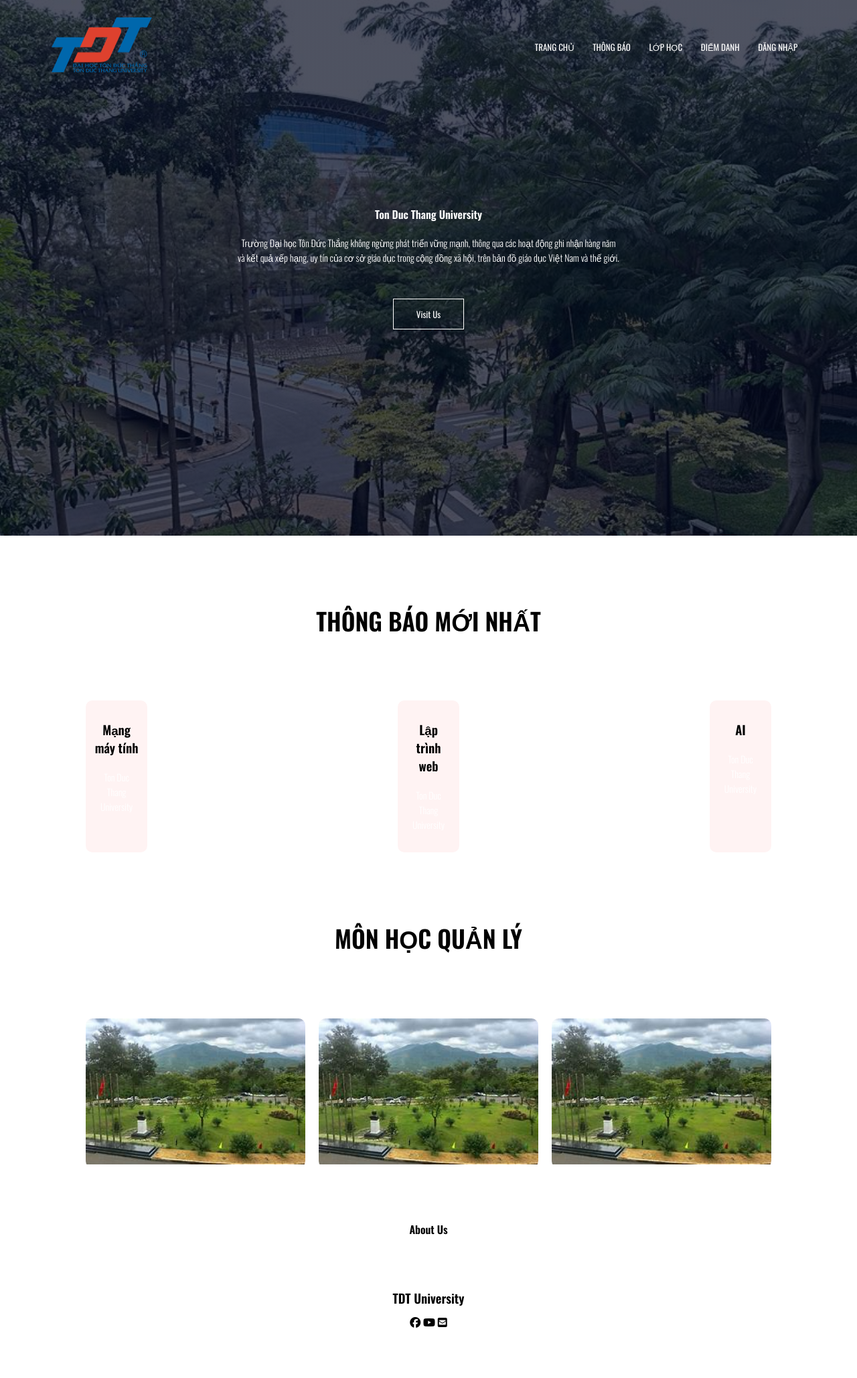
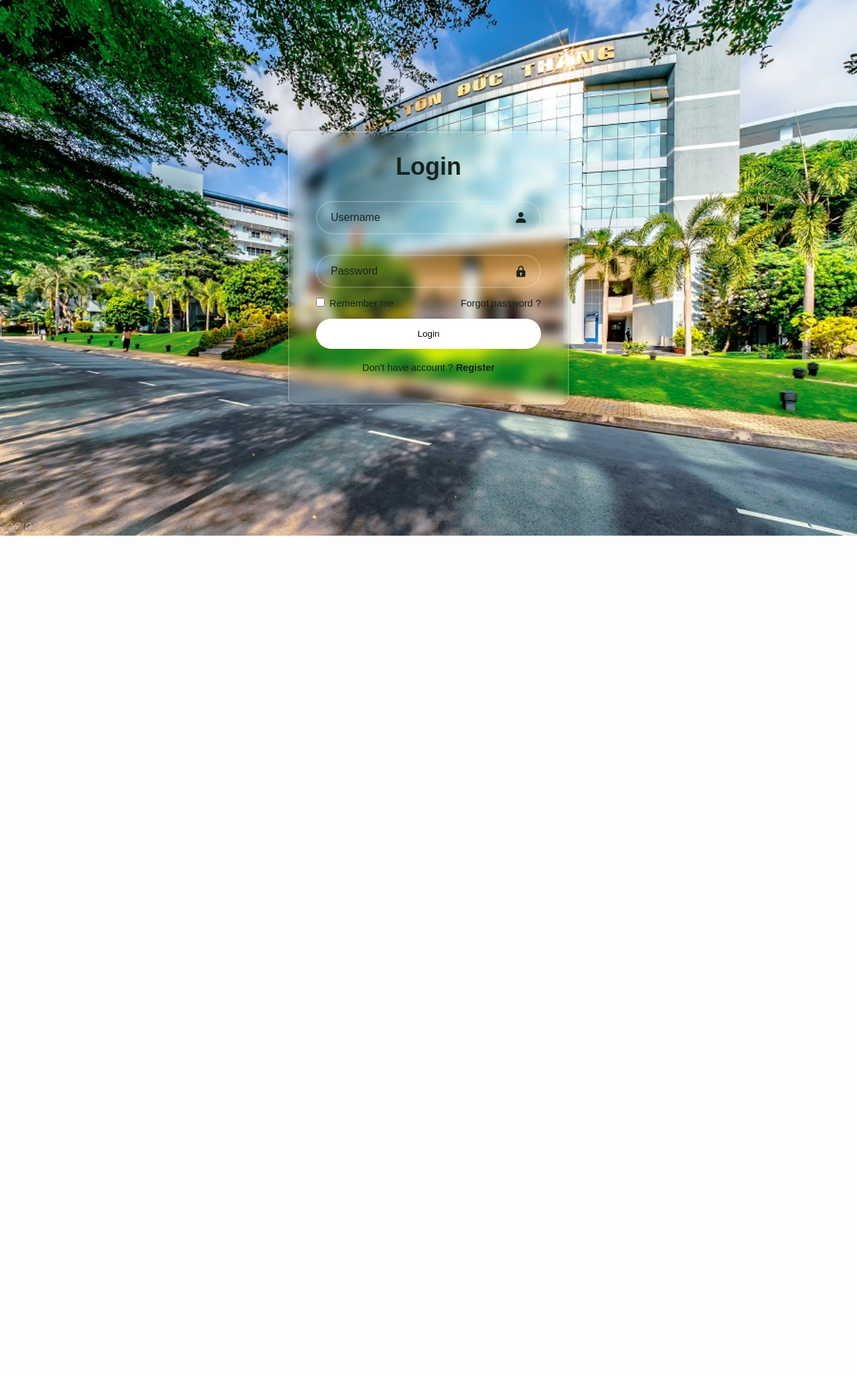
Before and after one commit to strongermany/web_gv, a PHP site: page /web_gv/ in a window 1280 px wide. Shown: the whole page at 67% size. After the commit the page ends 800 px from the top, so only its background shows below. Run offline with PHP 8.4, Linux system fonts and the light colour scheme; data that the repository does not hold is empty.

Commit message:
login complete

```diff
--- a/apps/Controllers/index.php
+++ b/apps/Controllers/index.php
@@ -7,19 +7,54 @@
     }
     public function index()
     {
-        $this->homePage();
+        return $this->login();
     }
-    public function homePage()
-    {
-        $homemodel = $this->load->model('HomeModel');
 
-        $data['list'] = $homemodel->listClass('tbl_class_object');
+    public function login() {
+        session::init();
+        if(Session::get('login')== true){
+            header("Location:".Base_URL."HomeController");
+        }
+        $this->load->view('login');
 
-        // Remove var_dump and exit
-        $this->load->view('header', $data);
-        $this->load->view('homePage');
-        $this->load->view('footer');
+     }
+
+
+    public function Dashboard(){
+        Session::checkSession();
+        header("Location:".Base_URL."HomeController");
     }
+    public function authentication_login(){
+        $username = $_POST['Username'];
+        $password = $_POST['Password'];
+        echo $username;
+        echo $password;
+        $table_admin = 'tbl_admin';
+        $loginmodel = $this->load->model('LoginModel');
+        $count = $loginmodel->login($table_admin,$username,$password);
+
+        if($count == 0){
+            $message['msg']= 'User name or password is incorrect';
+            header("Location:".Base_URL."index");
+        }else{
+            $result =$loginmodel->getLogin($table_admin,$username,$password);
+            Session::init();
+            Session::set('login',true);//check user login or not
+            Session::set('Admin_name',$result[0]['Admin_name']);
+            Session::set('Admin_Id',$result[0]['Admin_Id']);
+            //cho $result[0]['Admin_name'];
+            // echo $result[0]['password'];
+            header("Location:".Base_URL."index/Dashboard");
+        }
+    }
+    public function logout(){
+        Session::init();
+        Session::destroy();
+        header("Location:".Base_URL."index");
+
+    }
+
+
     public function classById()
     {
 
@@ -32,4 +67,11 @@
         $this->load->view('listClass', $data);
         $this->load->view('footer');
     }
+    public function notFound()
+    {
+
+        $this->load->view('header');
+        $this->load->view('404');
+        $this->load->view('footer');
+    }
 }
--- /dev/null
+++ b/apps/Views/404.php
@@ -0,0 +1 @@
+<h1>404 NOT FOUND</h1>
--- a/apps/Views/header.php
+++ b/apps/Views/header.php
@@ -4,7 +4,7 @@
 <head>
     <meta charset="UTF-8" />
     <meta name="viewport" content="width=device-width, initial-scale=1.0" />
-    <link rel="stylesheet" href="<?php echo Base_URL?>public/css/styles.css" />
+    <link rel="stylesheet" href="<?php echo Base_URL ?>public/css/styles.css" />
     <link rel="preconnect" href="https://fonts.googleapis.com" />
     <link rel="preconnect" href="https://fonts.gstatic.com" crossorigin />
     <link
@@ -22,15 +22,36 @@
 <body>
     <section class="header">
         <nav>
-            <a href="index.html"><img src="<?php echo Base_URL?>public/images/tdtulogo.webp" /></a>
+            <a href="index.html"><img src="<?php echo Base_URL ?>public/images/tdtulogo.webp" /></a>
             <div class="nav-links" id="navLinks">
                 <i class="fa-solid fa-xmark" onclick="hideMenu()"></i>
                 <ul>
                     <li><a href="">TRANG CHỦ</a></li>
                     <li><a href="">THÔNG BÁO</a></li>
-                    <li><a href="">LỚP HỌC</a></li>
+                    <li class="dropdown">
+                        <a href="#">LỚP HỌC</a>
+                        <ul class="dropdown-menu">
+                            <?php if (!empty($list) && is_array($list)): ?>
+                                <div class="dropdown mb-4">
+
+                                    <select id="classDropdown" class="form-select">
+                                        <?php foreach ($list as $key => $value): ?>
+                                            <?php
+                                            $name = htmlspecialchars($value['Name_class']);
+                                            $id = htmlspecialchars($value['Id_class']);
+                                            ?>
+                                            <option value="<?php echo $id; ?>"><?php echo $name; ?></option>
+                                        <?php endforeach; ?>
+                                    </select>
+                                </div>
+                            <?php else: ?>
+                                <li><a href="#">No classes available</a></li>
+                            <?php endif; ?>
+                        </ul>
+                    </li>
                     <li><a href="">ĐIỂM DANH</a></li>
-                    <li><a href="">ĐĂNG NHẬP</a></li>
+                    <li><a href="<?php echo Base_URL ?>index/logout">ĐĂNG XUẤT</a></li>
+
                 </ul>
             </div>
             <i class="fa-solid fa-bars" onclick="showMenu()"></i>
--- /dev/null
+++ b/apps/Views/login.php
@@ -0,0 +1,36 @@
+<!DOCTYPE html>
+<html lang="en">
+  <head>
+    <meta charset="UTF-8" />
+    <meta name="viewport" content="width=device-width, initial-scale=1.0" />
+    <title>Document</title>
+    <link
+      href="https://unpkg.com/boxicons@2.1.4/css/boxicons.min.css"
+      rel="stylesheet"
+    />
+    <link href="<?php echo Base_URL?>public/css/form.css" rel="stylesheet" />
+  </head>
+  <body>
+    <div class="wrapper">
+      <form autocomplete="off" action="<?php echo Base_URL?>index/authentication_login" method="POST">
+        <h1>Login</h1>
+        <div class="input-box">
+          <input type="text" name="Username" placeholder="Username" required />
+          <i class="bx bxs-user"></i>
+        </div>
+        <div class="input-box">
+          <input type="password"  name="Password" placeholder="Password" required />
+          <i class="bx bxs-lock"></i>
+        </div>
+        <div class="remember-forgot">
+          <label><input type="checkbox" /> Remember me</label>
+          <a href="#">Forgot password ?</a>
+        </div>
+        <button type="submit" class="btn">Login</button>
+        <div class="register-link">
+          <p>Don't have account ? <a href="#">Register</a></p>
+        </div>
+      </form>
+    </div>
+  </body>
+</html>
--- a/index.php
+++ b/index.php
@@ -1,56 +1,8 @@
-<!DOCTYPE html>
-<html lang="en">
-<head>
-    <meta charset="UTF-8">
-    <meta name="viewport" content="width=device-width, initial-scale=1.0">
-    <title>Document</title>
-</head>
-<body>
-    <?php
-        include_once 'systems/Libs/Main.php';
-        include_once 'systems/Libs/DController.php';
-        include_once 'systems/Libs/DModel.php';
-        include_once 'systems/Libs/Load.php';
-        include_once 'systems/Libs/DataBase.php';
-        include_once 'apps/config/config.php';
+<?php
+    spl_autoload_register(function($class){
+        require_once('systems/Libs/'.$class.'.php');
+    });
+    require_once ('apps/config/config.php');
+    $main = new Main();
 
-        //$main = new Main();
-
-
-        $url = isset($_GET['url']) ? $_GET['url'] : NULL;
-        if($url!=NULL){
-            $url = rtrim($url, '/');
-            $url = filter_var($url, FILTER_SANITIZE_URL);
-            $url = explode('/', $url);
-        }else{
-            unset($url);
-        }
-
-
-        if(isset($url[0])){
-            include_once 'apps/Controllers/'.$url[0].'.php';
-            $controller = new $url[0]();
-            if(isset($url[2])){
-                $controller->{$url[1]}($url[2]);
-            }elseif(isset($url[1])){
-                $controller->{$url[1]}();
-            }else{
-                $controller->index();
-            }
-
-        }
-
-        else{
-            include_once 'apps/Controllers/index.php';
-            $index = new index();
-            $index->index();
-
-        }
-
-
-
-
-    ?>
-
-</body>
-</html>
+?>
--- /dev/null
+++ b/public/css/form.css
@@ -0,0 +1,100 @@
+* {
+    margin: 0;
+    padding: 0;
+    box-sizing: border-box;
+    font-family: "Poppins", sans-serif;
+  }
+
+  body {
+    display: flex;
+    justify-content: center;
+    align-items: center;
+    min-height: 100vh;
+    background: url("../images/login.png") no-repeat;
+    background-size: cover;
+    background-position: center;
+  }
+
+  .wrapper {
+    width: 420px;
+    background: transparent;
+    border: 2px solid rgba(255, 255, 255, 0.2);
+    backdrop-filter: blur(8px);
+    box-shadow: 0 0 10px rgba(0, 0, 0, 0.2);
+    color: #16241d;
+    border-radius: 10px;
+    padding: 30px 40px;
+  }
+  .wrapper h1 {
+    font-size: 36px;
+    text-align: center;
+  }
+
+  .wrapper .input-box {
+    position: relative;
+    width: 100%;
+    height: 50px;
+    margin: 30px 0;
+  }
+  .input-box input {
+    width: 100%;
+    height: 100%;
+    background: transparent;
+    border: none;
+    outline: none;
+    border: 2px solid rgba(255, 255, 255, 0.2);
+    border-radius: 40px;
+    font-size: 16px;
+    color: #fff;
+    padding: 20px 45px 20px 20px;
+  }
+  .input-box input::placeholder {
+    color: #16241d;
+  }
+  .input-box i {
+    position: absolute;
+    right: 20px;
+    top: 50%;
+    transform: translateY(-50%);
+    font-size: 20px;
+  }
+  .wrapper .remember-forgot {
+    display: flex;
+    justify-content: space-between;
+    font-size: 14.5px;
+    margin: -15px 0 15px;
+  }
+  .remember-forgot label input {
+    accent-color: #fff;
+    margin-right: 3px;
+  }
+  .remember-forgot a {
+    color: #16241d;
+    text-decoration: none;
+  }
+  .remember-forgot a:hover {
+    text-decoration: underline;
+  }
+  .wrapper .btn {
+    width: 100%;
+    height: 45px;
+    background: #fff;
+    border: none;
+    outline: none;
+    border-radius: 40px;
+    box-shadow: 0 0 10px rgba(0, 0, 0, 0.1);
+    cursor: pointer;
+  }
+  .wrapper .register-link {
+    font-size: 14.5px;
+    text-align: center;
+    margin: 20px 0 15px;
+  }
+  .register-link p a {
+    color: #16241d;
+    text-decoration: none;
+    font-weight: 600;
+  }
+  .register-link p a:hover {
+    text-decoration: underline;
+  }
--- a/systems/Libs/DController.php
+++ b/systems/Libs/DController.php
@@ -6,6 +6,7 @@
         public function __construct() {
 
             $this->load = new Load();
+
         }
     }
 ?>
--- /dev/null
+++ b/systems/Libs/Session.php
@@ -0,0 +1,34 @@
+<?php
+    class Session{
+        public static function init(){
+            session_start();
+
+        }
+        public static function set($key,$value){
+            $_SESSION[$key]= $value;
+        }
+
+        public static function get($key){
+            if(isset($_SESSION[$key])){
+                return $_SESSION[$key];
+            }
+            return false;
+        }
+        public static function checkSession(){
+            self::init();
+            if(self::get('login') == false){
+                self::destroy();
+                header("Location:".Base_URL."LoginController");
+            }
+        }
+
+        public static function destroy(){
+           // Xóa tất cả session
+            session_destroy();
+        }
+
+        public static function unset($key){
+            session_unset($key);
+        }
+    }
+?>
```
Also changed, not shown: apps/Controllers/HomeController.php (added, +30 -0 lines), apps/Controllers/ListClassController.php (added, +29 -0 lines), apps/Controllers/PostController.php (deleted, +0 -7 lines), apps/Controllers/ProductController.php (deleted, +0 -14 lines), apps/Controllers/attendenceController.php (added, +18 -0 lines), apps/Models/LoginModel.php (added, +20 -0 lines), systems/Libs/Main.php (+87 -3 lines), apps/Controllers/LoginController.php (added), public/images/login.png (added).
